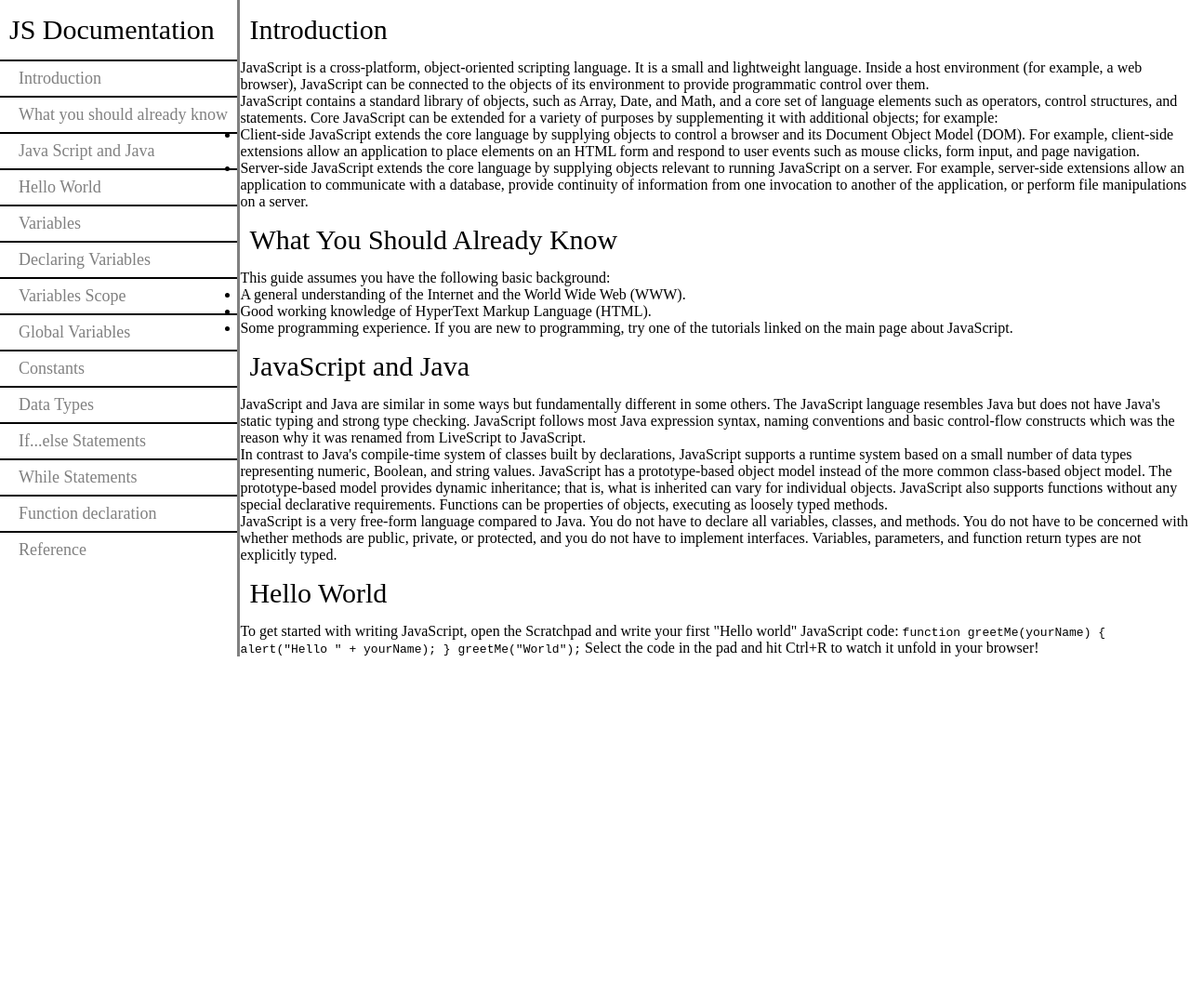
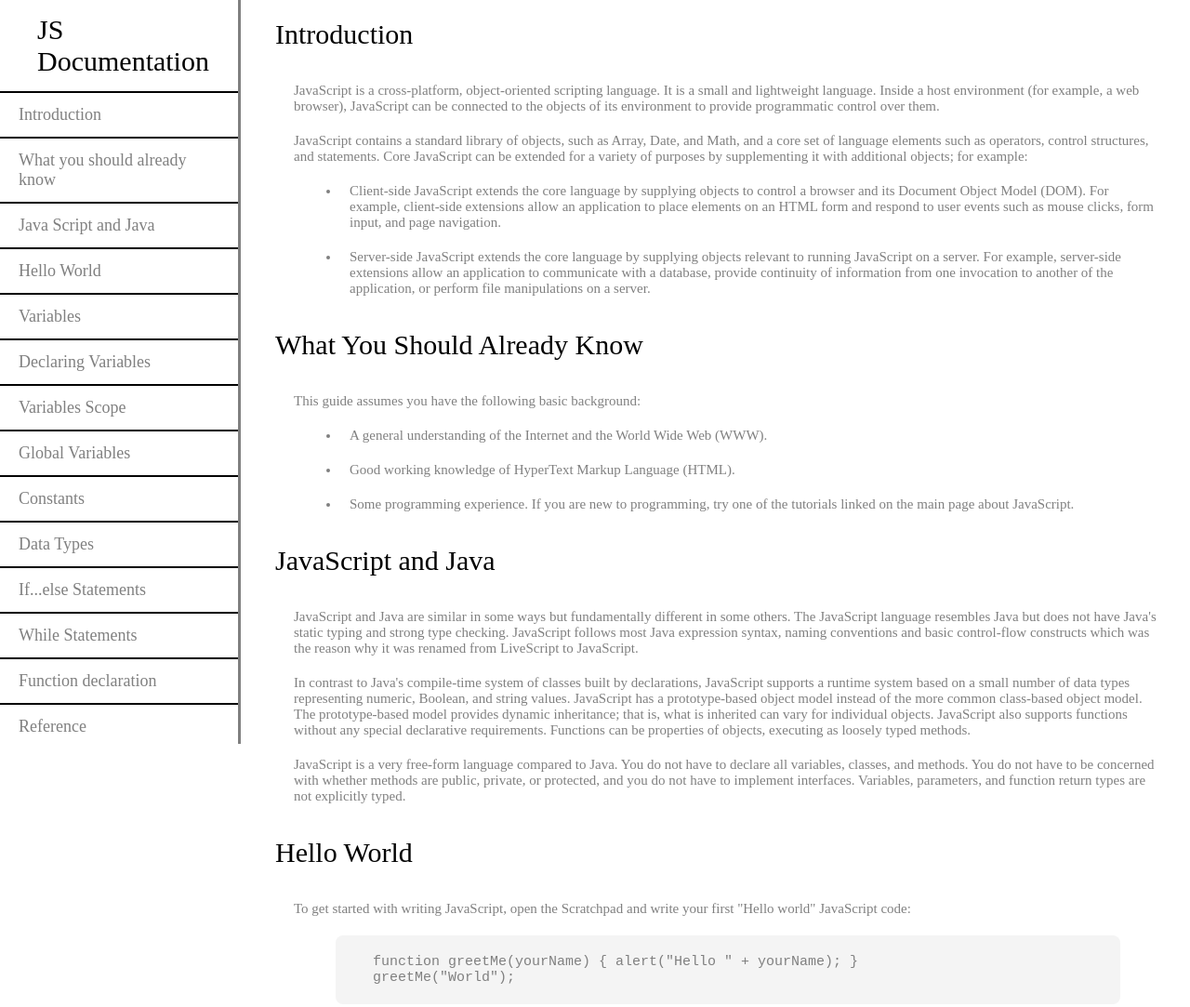
Before and after one commit to K0ppai/repo-with-eyob, a plain HTML site: page index.html in a window 1280 px wide. Shown: the top 1083 px of the page at 93% size. Before the commit the page ends 800 px from the top, so only its background shows below. Drawn offline with Linux system fonts and the light colour scheme.

Commit message:
completed

```diff
--- a/index.css
+++ b/index.css
@@ -1,6 +1,7 @@
 * {
 	margin: 0;
 	padding: 0;
+
 }
 
 .whole{
@@ -8,13 +9,14 @@
 }
 .left-column {
 	width: 20%;
-	height: auto;
+	height: 100%;
 	border-right: 3px solid grey;
+	position: fixed;
 }
 
-header {
+.left-column header {
 	font-size: 30px;
-	padding: 15px 10px;
+	padding: 15px 40px;
 }
 
 
@@ -22,8 +24,7 @@ header {
 .left-column ul li {
 	list-style: none;
 	font-size: 18px;
-	padding: 8px 0px;
-	padding-left: 20px;
+	padding: 13px 20px;
 	border-top: 2px solid black;
 }
 
@@ -31,9 +32,52 @@ header {
 	list-style: none;
 	text-decoration: none;
 	color: grey;
+
 }
 
 .right-column{
 	width: 80%;
+	position: absolute;
+	right: 0;
 	height: auto;
+	padding: 5px 0px 5px 70px;
+	margin-left: 30px;
 }
+.right-column header {
+	font-size: 30px;
+	padding: 15px 40px;
+}
+.right-column article p{
+	padding: 10px ;
+	font-size: 15px;
+	color: grey;
+
+}
+.right-column article ul{
+	display: inline-block;
+	padding-left: 60px;
+
+}
+
+.right-column article li{
+	font-size: 15px;
+	padding: 10px;
+	color: grey;
+}
+.right-column article{
+	font-size: 25px;
+	padding: 10px 20px 10px 50px;
+	color: grey;
+
+}
+.code-box{
+	background-color: rgb(244, 244, 244);
+	border-radius: 8px;
+	margin: 10px 55px;
+}
+.right-column article code{
+	display: block;
+	padding: 20px 40px;
+	color: grey;
+	font-size: 15px;
+}
--- a/index.html
+++ b/index.html
@@ -64,10 +64,12 @@
         <section id="#Hello_World" class="main">
             <header>Hello World</header>
             <article>
-                To get started with writing JavaScript, open the Scratchpad and write your first "Hello world" JavaScript code:
+                <p>To get started with writing JavaScript, open the Scratchpad and write your first "Hello world" JavaScript code:</p>
+                <div class="code-box">
                 <code>function greetMe(yourName) { alert("Hello " + yourName); }
-                    greetMe("World");</code>
-                Select the code in the pad and hit Ctrl+R to watch it unfold in your browser!
+                    <br>greetMe("World");</code>
+                </div>
+               <p>Select the code in the pad and hit Ctrl+R to watch it unfold in your browser!</p>
             </article>
         </section>
     </div>
```
